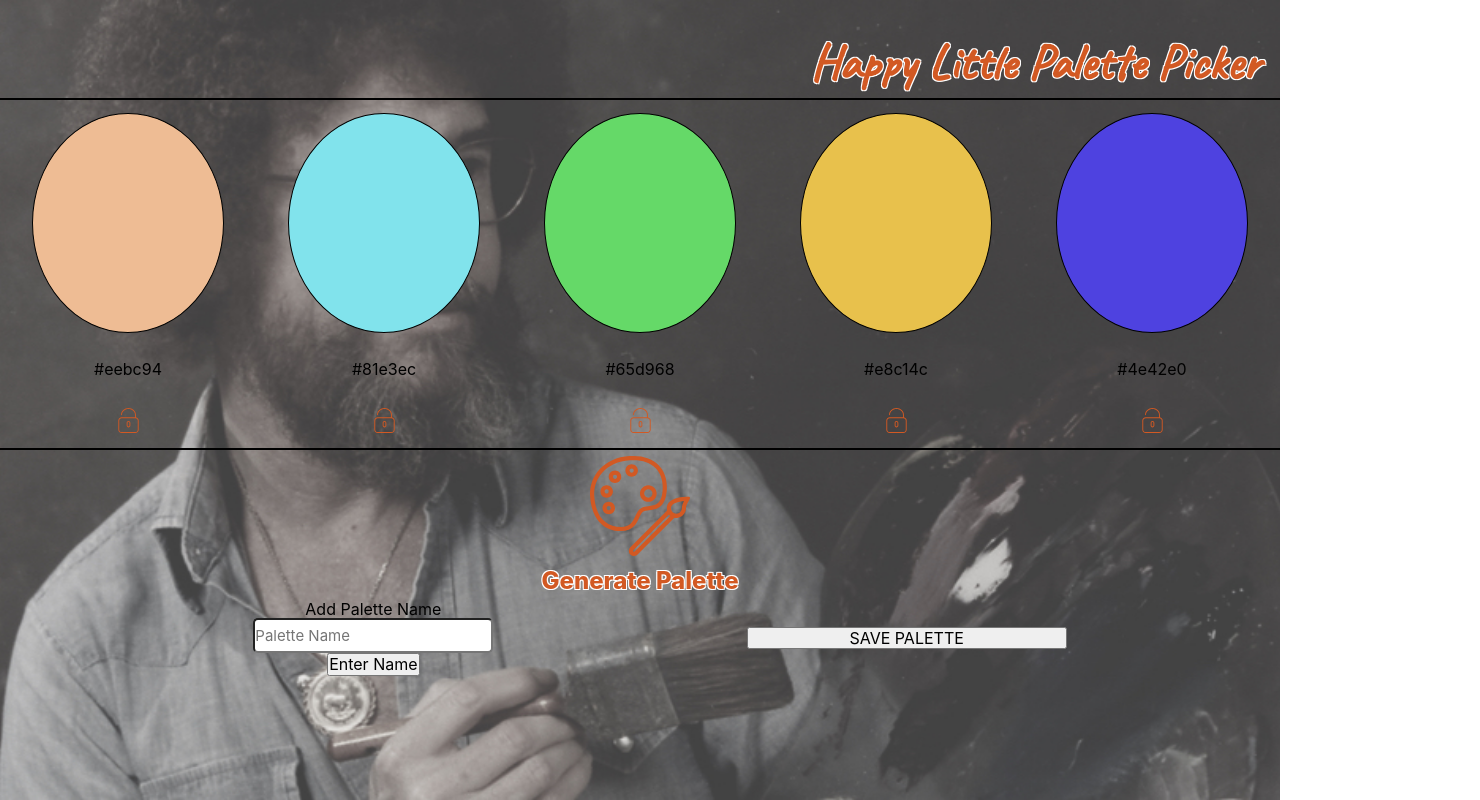
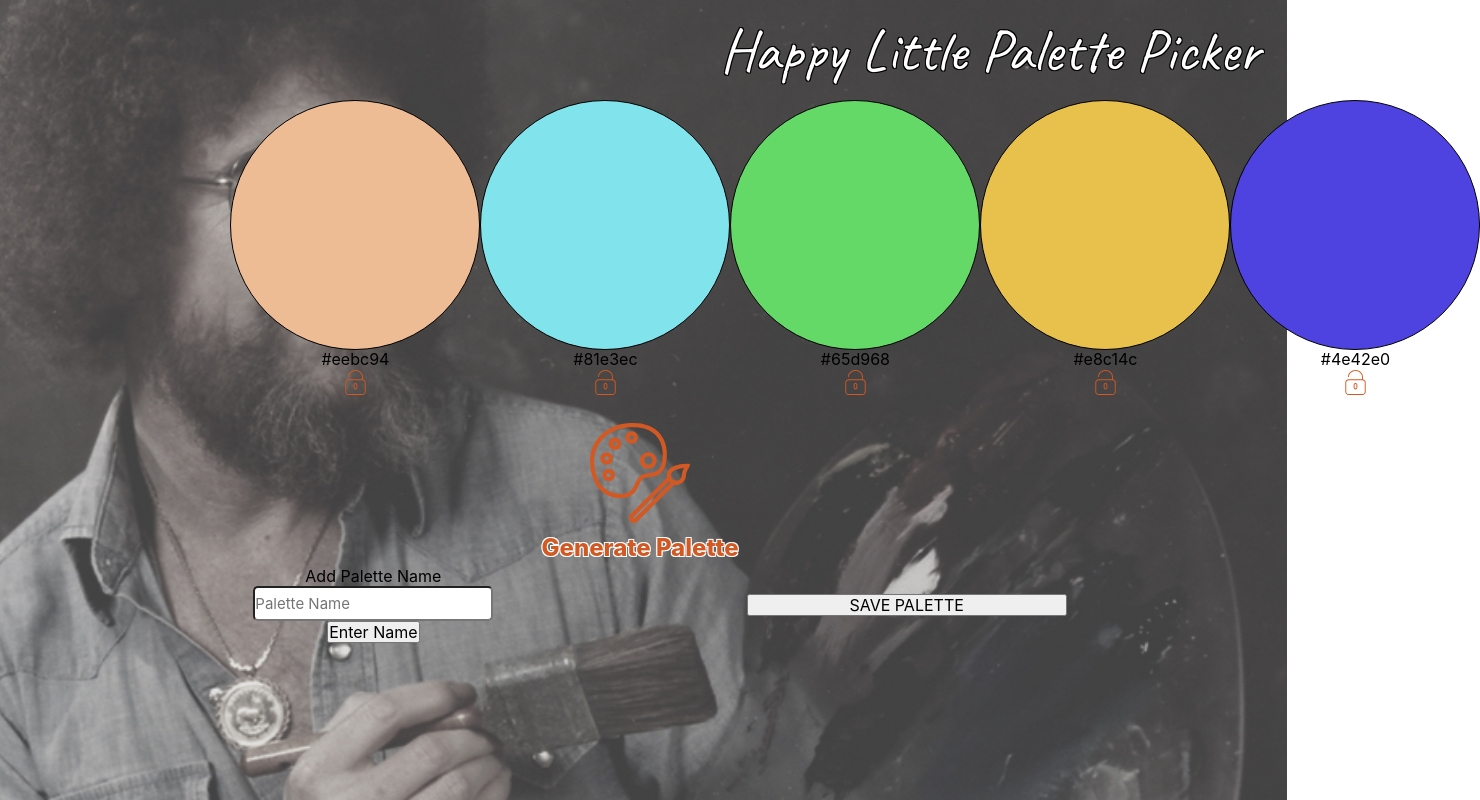
Before and after one commit to lundgrea/PalettePicker-FE, a React (Create React App) app: page / in a window 1280 px wide. Shown: the whole page, 1480 px wide, since content can reach past the window. Built offline with nearby package versions, Linux system fonts and the light colour scheme; no server answers.

Commit message:
Initial updates to CSS; Add home button functionality
Co-authored-by: Alyssa Lundgren <lundgrea@gmail.com>

```diff
--- a/src/Components/App/App.css
+++ b/src/Components/App/App.css
@@ -10,7 +10,7 @@ html {
 }
 
 body {
-  background: url("../../assets/bobRoss_opacity.jpg") no-repeat center center fixed;
+  background: url("../../assets/bobRoss_crop.jpeg") no-repeat center center fixed;
   background-size: cover;
 }
 
--- a/src/Components/App/App.js
+++ b/src/Components/App/App.js
@@ -63,6 +63,11 @@ class App extends Component {
     });
     this.setState({ currentPalette: newArray });
   };
+
+  clearFolderID = (e) => {
+    e.preventDefault()
+    this.setState({folderID: ""})
+  }
 
   componentDidMount = () => {
     this.generateRandomColors();
@@ -165,6 +170,7 @@ class App extends Component {
           toggleLock={this.toggleLock}
           palettes={this.state.palettes}
           folderID={this.state.folderID}
+          clearFolderID={this.clearFolderID}
         />
       </main>
     );
--- a/src/Components/ColorCard/ColorCard.css
+++ b/src/Components/ColorCard/ColorCard.css
@@ -3,14 +3,14 @@
   flex-direction: column;
   justify-content: space-around;
   align-items: center;
-  width: 100%;
-  height: 100%;
+  /* width: 100%; */
+  /* height: 100%; */
 }
 
 #color-circle {
-  border-radius: 50%;
-  width: 75%;
-  height: 220px;
+  border-radius: 100%;
+  width: 250px;
+  height: 250px;
   border: 1px solid black;
 }
 
--- a/src/Components/ColorsContainer/ColorsContainer.css
+++ b/src/Components/ColorsContainer/ColorsContainer.css
@@ -1,6 +1,7 @@
 .ColorsContainer{
-  height: 350px;
-  border-bottom: 2px solid black;
+  /* height: 200px; */
   display: flex;
-  width: 100%;
+  float: right;
+  width: 82%;
+  margin-bottom: 20px;
 }
--- a/src/Components/Header/Header.css
+++ b/src/Components/Header/Header.css
@@ -1,19 +1,24 @@
 .Header {
   height: 100px;
   width: 100%;
-  border-bottom: 2px solid black;
   font-family: 'Caveat', cursive;
   display: flex;
   justify-content: flex-end;
 }
 
-#header-text {
+#header-text-button {
+  border: none;
+  background-color: transparent;
   margin-right: 20px;
-  font-size: 50px;
-  color: #D25923;
+  font-size: 60px;
+  color: #FFF;
   text-shadow:
-  -1px -1px 0 #FFF,
-  1px -1px 0 #FFF,
-  -1px 1px 0 #FFF,
-  1px 1px 0 #FFF;
+  -1px -1px 0 #000,
+  1px -1px 0 #000,
+  -1px 1px 0 #000,
+  1px 1px 0 #000;
 }
+
+#header-text-button:hover {
+  border: 1px solid #FFF;
+}
--- a/src/Components/Header/Header.js
+++ b/src/Components/Header/Header.js
@@ -1,10 +1,12 @@
 import React from 'react'
 import './Header.css'
 
-const Header = () => {
+const Header = (props) => {
   return (
     <header className="Header">
-      <h1 id="header-text">Happy Little Palette Picker</h1>
+      <button
+      id="header-text-button"
+      onClick={e => props.clearFolderID(e)}>Happy Little Palette Picker</button>
     </header>
   )
 }
--- a/src/Components/Main/Main.js
+++ b/src/Components/Main/Main.js
@@ -9,7 +9,7 @@ import Header from '../Header/Header'
 const Main = (props) => {
   return (
     <main className="Main">
-      <Header />
+      <Header clearFolderID={props.clearFolderID}/>
       {!props.folderID &&
       <ColorsContainer
       palettes={props.palettes}
--- a/src/Components/PaletteForm/PaletteForm.css
+++ b/src/Components/PaletteForm/PaletteForm.css
@@ -1,7 +1,7 @@
 .PaletteForm {
-  display: flex;
+  /* display: flex;
   flex-flow: row wrap;
-  justify-content: space-evenly;
+  justify-content: space-evenly; */
 }
 
 #palette-img {
```
Also changed, not shown: src/assets/bobRoss_crop.jpeg (added).
